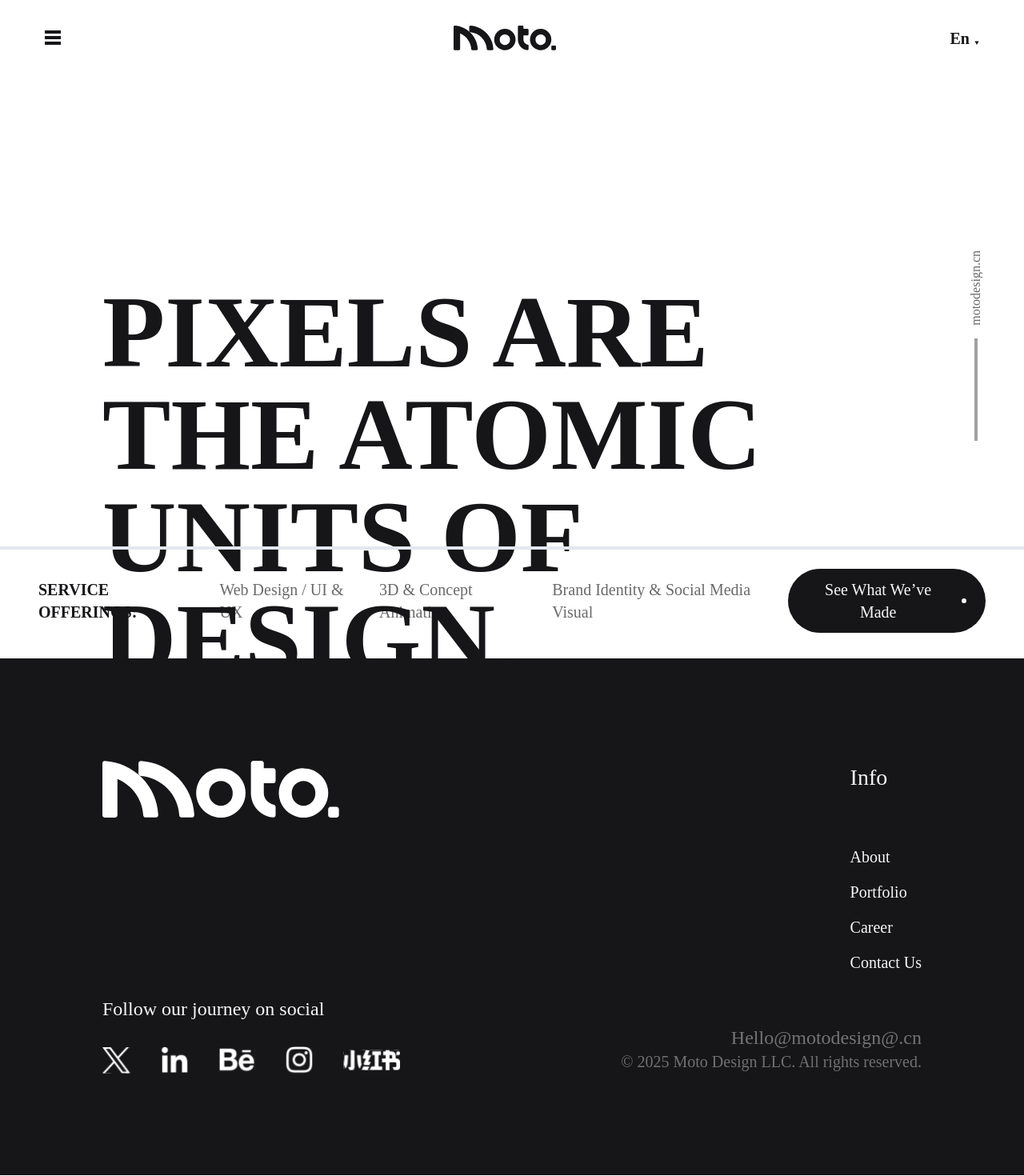
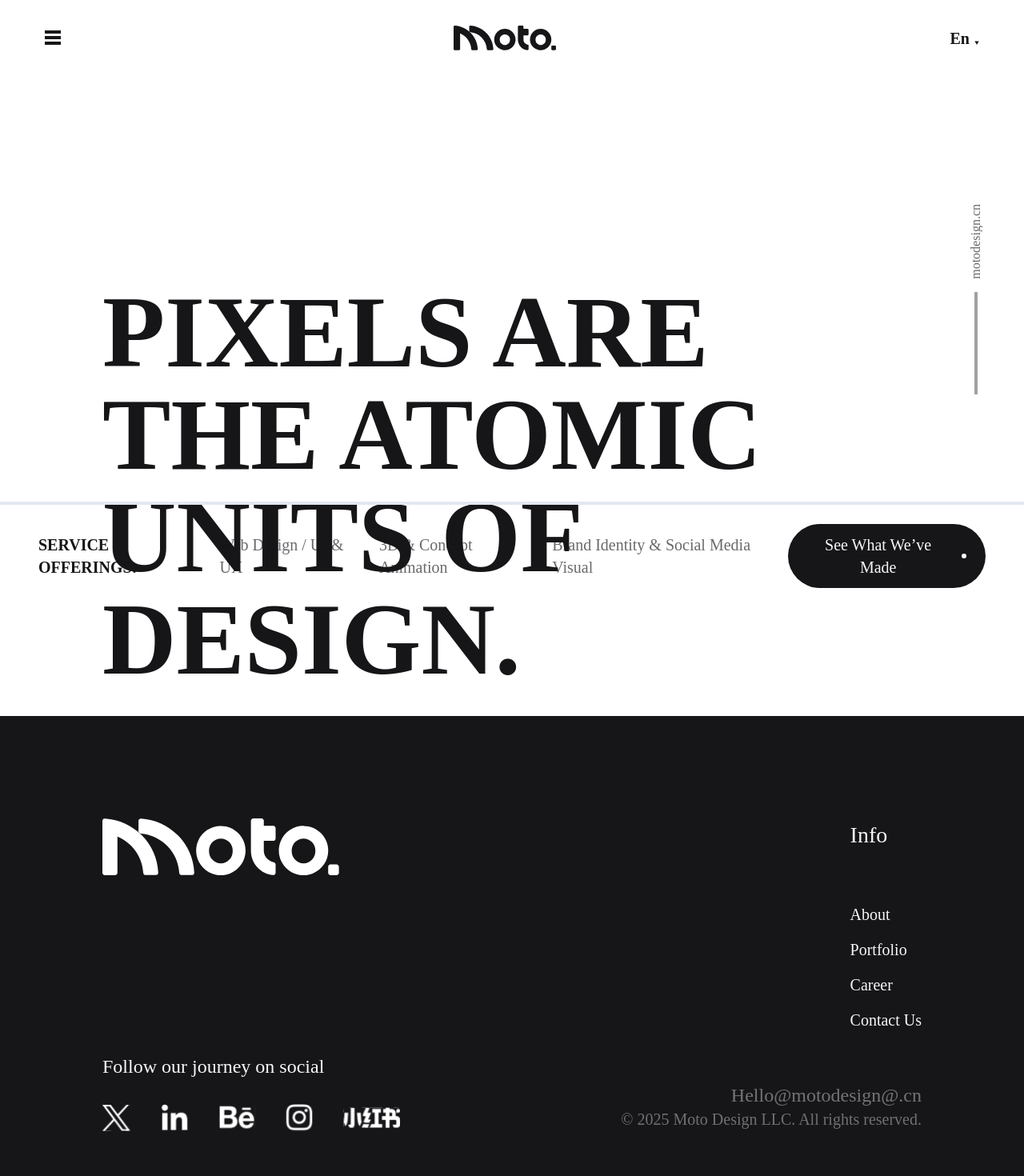
Before and after one commit to i-free-developer/moto-design, a React (Vite) app: page / in a window 1280 px wide. Shown: the top 1470 px of the page at 80% size. Built offline with nearby package versions, Linux system fonts and the light colour scheme.

Commit message:
refine home page

```diff
--- a/src/assets/animations.css
+++ b/src/assets/animations.css
@@ -87,6 +87,7 @@
 .horizontal-bar-out {
 	animation: slide-vertical-out 1.5s ease-in-out;
 	animation-fill-mode: forwards;
+	display: none;
 }
 
 .hover-border {
--- a/src/components/Footer.jsx
+++ b/src/components/Footer.jsx
@@ -4,7 +4,7 @@ import { Link } from "react-router-dom"
 
 export default function Footer() {
   return (
-    <footer className="mx-auto w-full bg-black py-[8rem] px-[8rem] text-white">
+    <footer className="mx-auto w-full bg-black py-[8rem] px-[8rem] text-white z-200">
       <div className="flex justify-between min-h-full">
         <div className="flex flex-col justify-between min-h-full">
           <Link to="/"><LogoIconFooter/></Link>
--- a/src/components/Home.jsx
+++ b/src/components/Home.jsx
@@ -8,19 +8,21 @@ export default function Home({drawerStatus, closeDrawer}) {
 	const headerClassName = headerClasses[drawerStatus]
 	const serviceClassName = serviceClasses[drawerStatus]
 	return (
-		<section id="landing" className="h-[91vh] mx-auto relative text-black relative" onClick={closeDrawer}>
-			<div className={`w-4/6 translate-y-1/2 ml-[8rem] ${headerClassName}`}>
-				<h1 className="uppercase text-9xl font-bold">Pixels are the atomic units of design.</h1>
+		<section id="landing" className="mx-auto h-screen relative text-black relative" onClick={closeDrawer}>
+			<div className="h-8/10">
+				<div className={`w-4/6 ml-[8rem] translate-y-1/2 ${headerClassName}`}>
+					<h1 className="uppercase text-9xl font-bold">Pixels are the atomic units of design.</h1>
+				</div>
 			</div>
+			<ServiceOfferings serviceClassName={serviceClassName}/>
 			<VerticalElement headerClassName={headerClassName}/>
-			<ServiceOfferings serviceClassName={serviceClassName}/>
 		</section>
 	)
 }
 
 function ServiceOfferings({serviceClassName}) {
 	return (
-		<div className={`absolute bottom-[1rem] left-0 w-full pb-[1rem] ${serviceClassName}`}>
+		<div className={`absolute left-0 bottom-[10rem] w-full ${serviceClassName}`}>
 			<hr className="border border-2 border-slate-200 w-full"></hr>
 			<div className="mx-auto w-full flex items-center justify-between mt-[1.5rem] px-[3rem] text-xl">
 				<div className="flex items-center justify-around gap-4">
@@ -37,7 +39,7 @@ function ServiceOfferings({serviceClassName}) {
 
 function VerticalElement({headerClassName}) {
 	return (
-		<div className={`absolute right-[3rem] top-[30%] flex gap-4 items-center text-black opacity-64 ${headerClassName}`}
+		<div className={`absolute right-[3rem] top-[20%] flex gap-4 items-center text-black opacity-64 ${headerClassName}`}
 			style={{writingMode: 'vertical-lr'}}>
 			<span className="rotate-180">{CompanyDomain}</span>
 			<span className="border border-2 border-black/64 h-[8rem]"></span>
--- a/src/components/Navbar.jsx
+++ b/src/components/Navbar.jsx
@@ -19,7 +19,7 @@ function useScrollTo() {
 
 export default function Navbar({drawerStatus, handleClickDrawer}) {
 	return (
-		<section id="navbar" className="relative z-200 text-black fixed w-screen px-[3.5rem] my-[2rem]">
+		<section id="navbar" className="fixed relative z-200 text-black w-screen px-[3.5rem] my-[2rem]">
 			<nav className="">
 				<div className="flex justify-between items-center">
 					<div onClick={handleClickDrawer} className="size-[1.2rem]">{drawerStatus == 'opened' ? <CloseIcon/> : <BarsIcon/>}</div>
```
